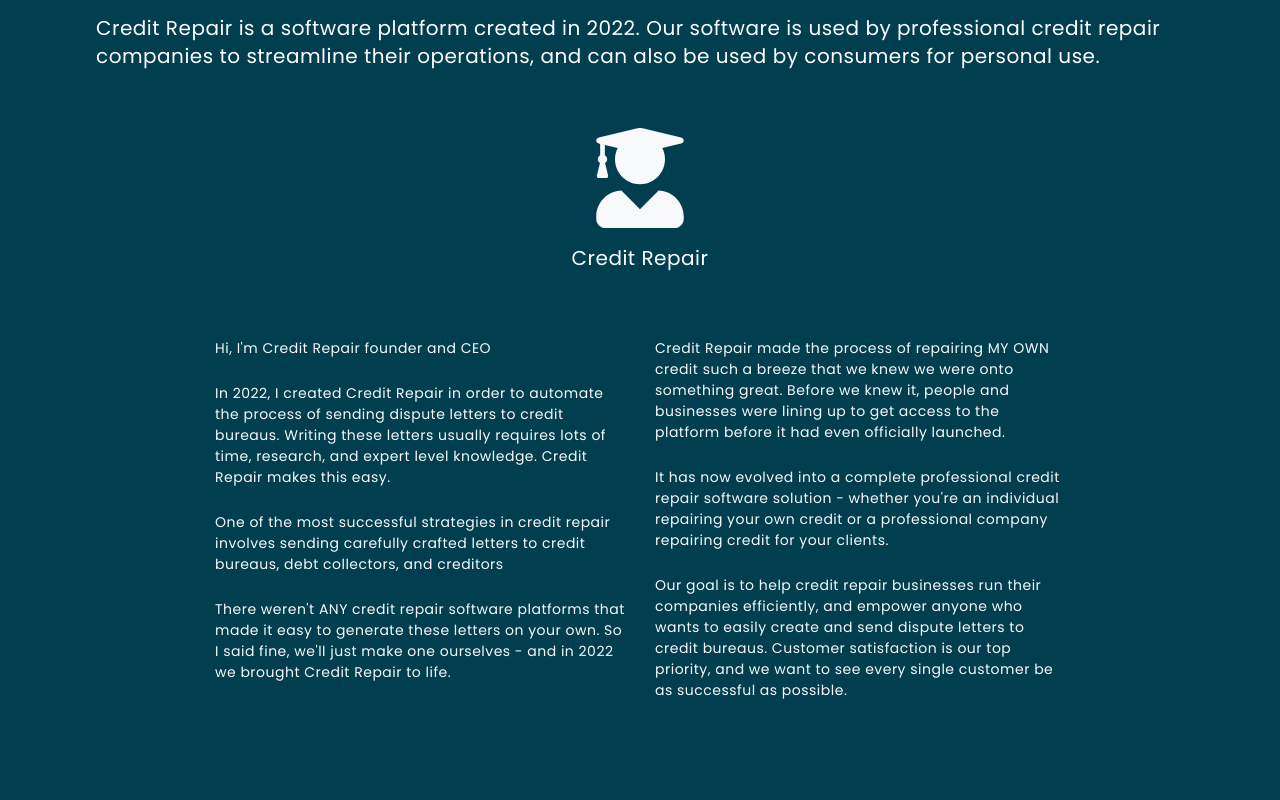
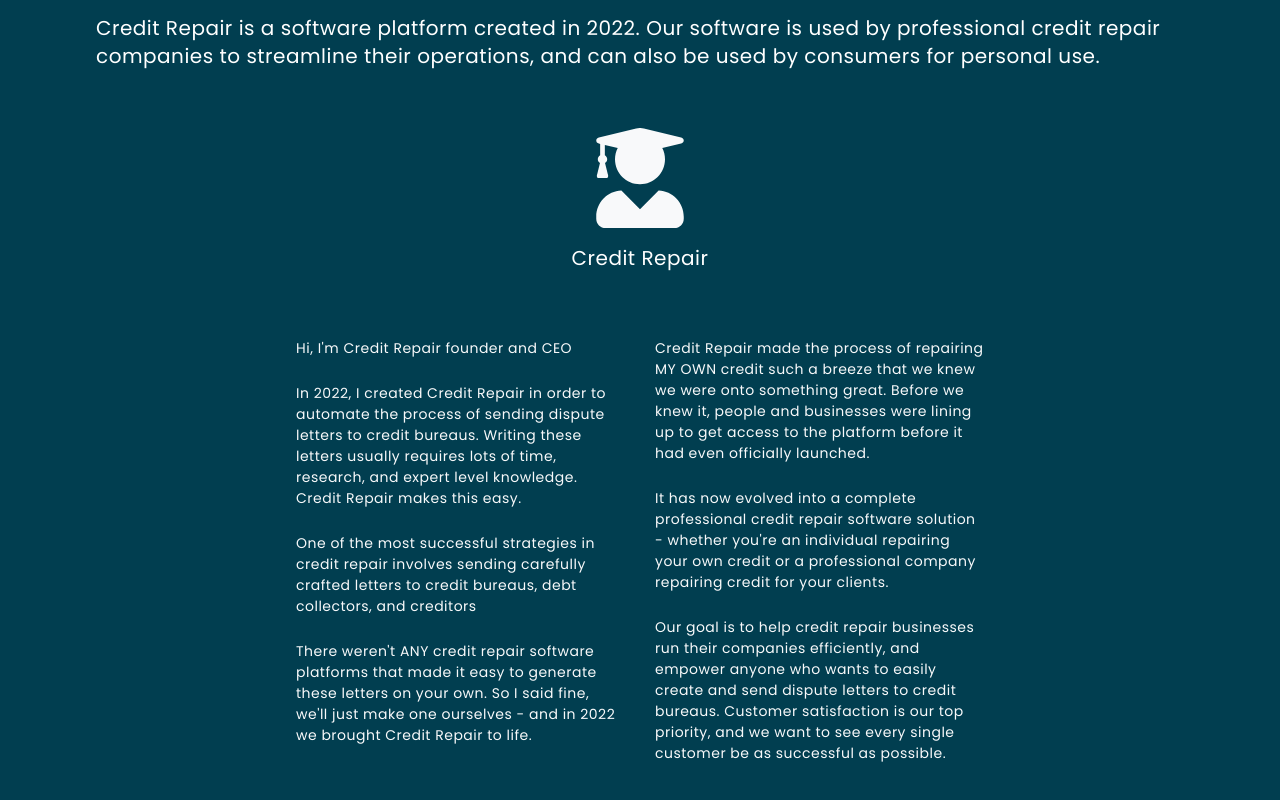
Before and after one commit to asaadmushtaq/CreditRepair, a React (Create React App) app: page /about-us in a window 1280 px wide. Shown: the part 404-1204 px from the top of the page. Before the commit the page ends 1163 px from the top, so only its background shows below. Built offline with nearby package versions, Linux system fonts and the light colour scheme.

Commit message:
Changes:

```diff
--- a/src/components/AboutUs/index.jsx
+++ b/src/components/AboutUs/index.jsx
@@ -23,7 +23,7 @@ export default function AboutUs() {
                         </div>
                     </div>
                 </div>
-                <div className='container' style={{ maxWidth: "880px" }}>
+                <div className='container section__padding pt-0' style={{ maxWidth: "880px" }}>
                     <div className='row mt-3 pb-5'>
                         <div className='col-12 col-md-6'>
                             <p className='text-light text-left mt-4'>Hi, I'm Credit Repair founder and CEO</p>
```
